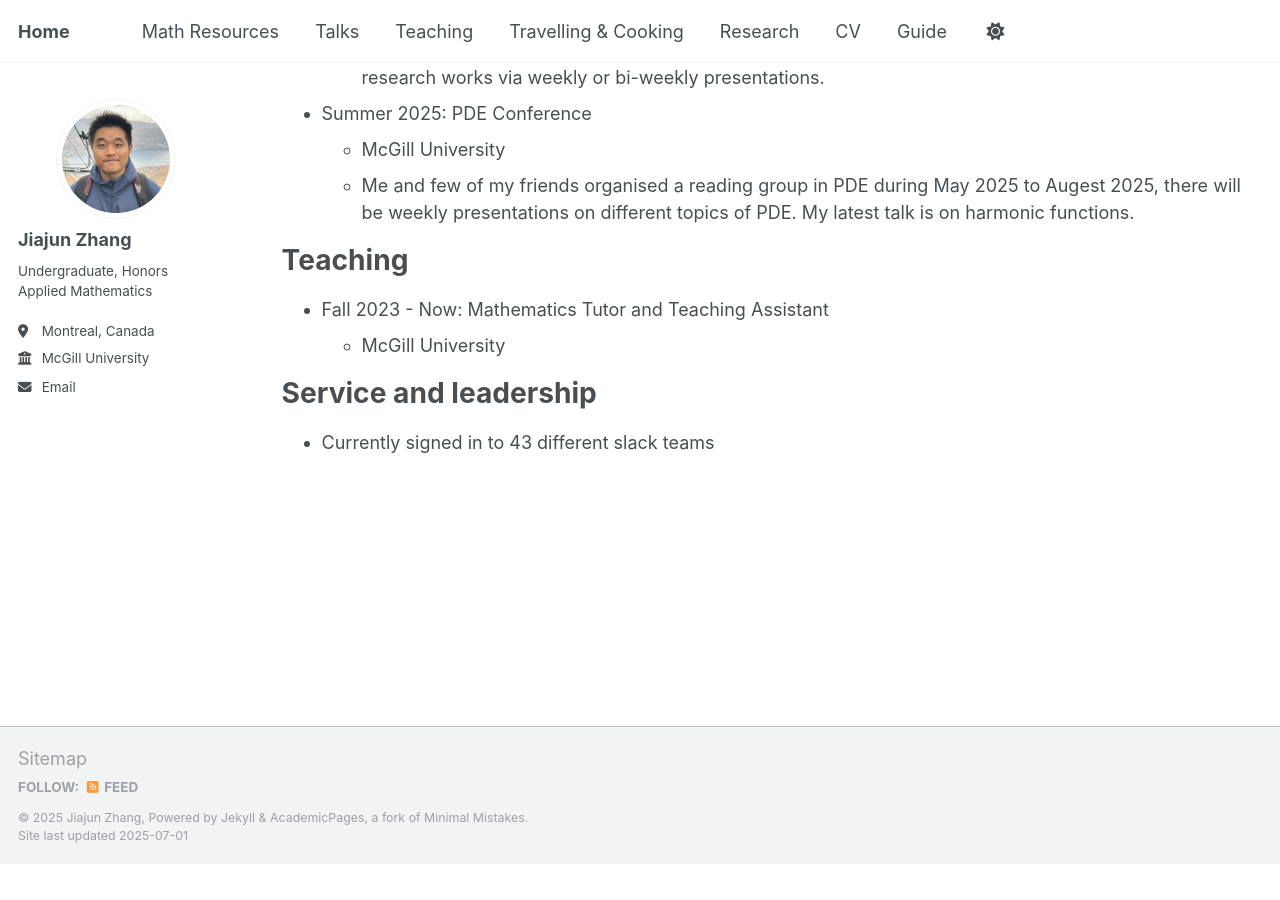
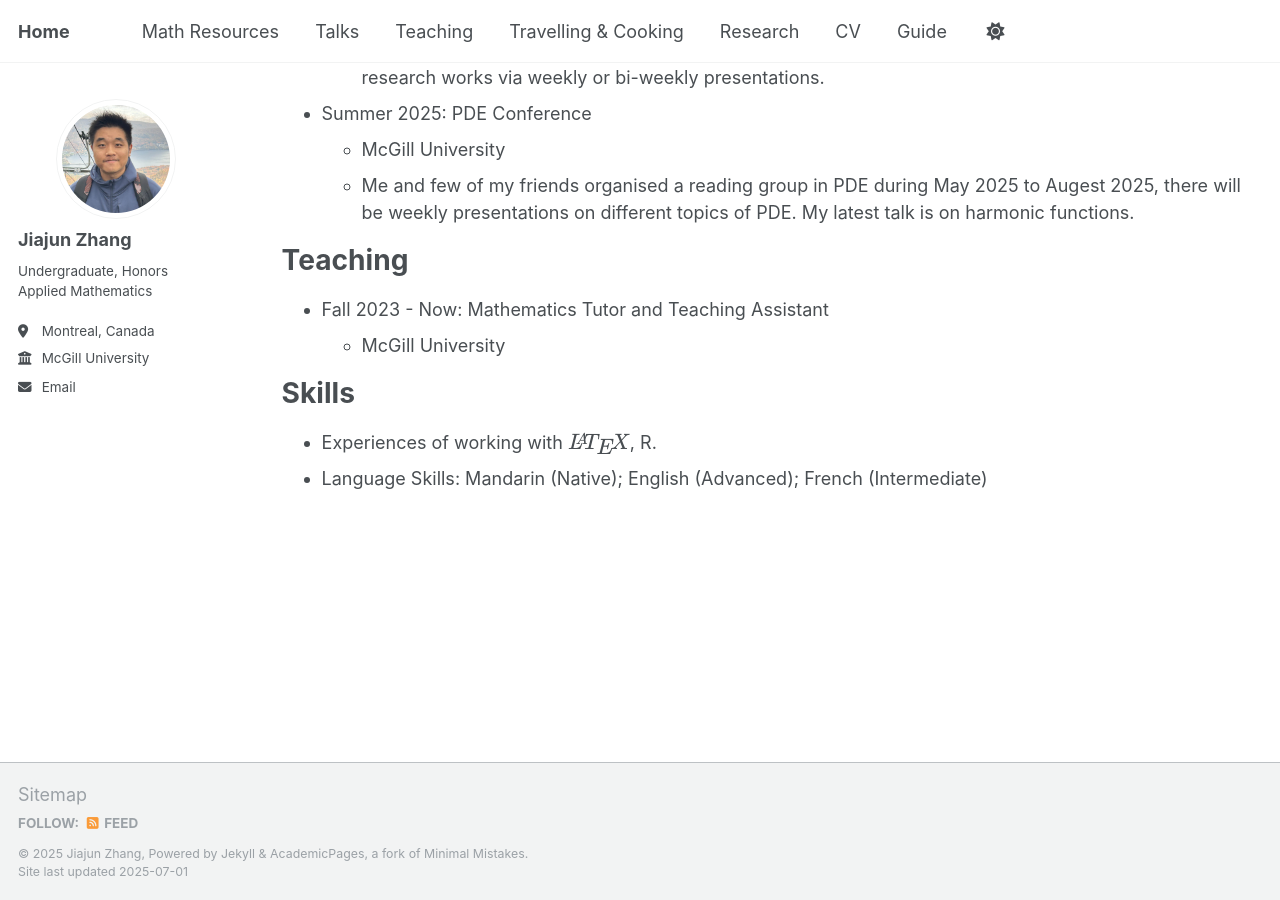
Before and after one commit to JohanssonRein/JohanssonRein.github.io, a Jekyll site: the page built from _pages/cv.md, in a window 1280 px wide and 900 px high, scrolled down 1274 px. Built offline with Jekyll 4.4.1, drawn with Linux system fonts in a browser that asks for light colours; before the commit the page ends 2138 px from its top, so only the background shows below that.

Commit message:
Update cv.md

```diff
--- a/_pages/cv.md
+++ b/_pages/cv.md
@@ -57,6 +57,7 @@ Teaching
   * McGill University
 
 
-Service and leadership
+Skills
 ======
-* Currently signed in to 43 different slack teams
+* Experiences of working with $\LaTeX$, R.
+* Language Skills: Mandarin (Native); English (Advanced); French (Intermediate)
```
